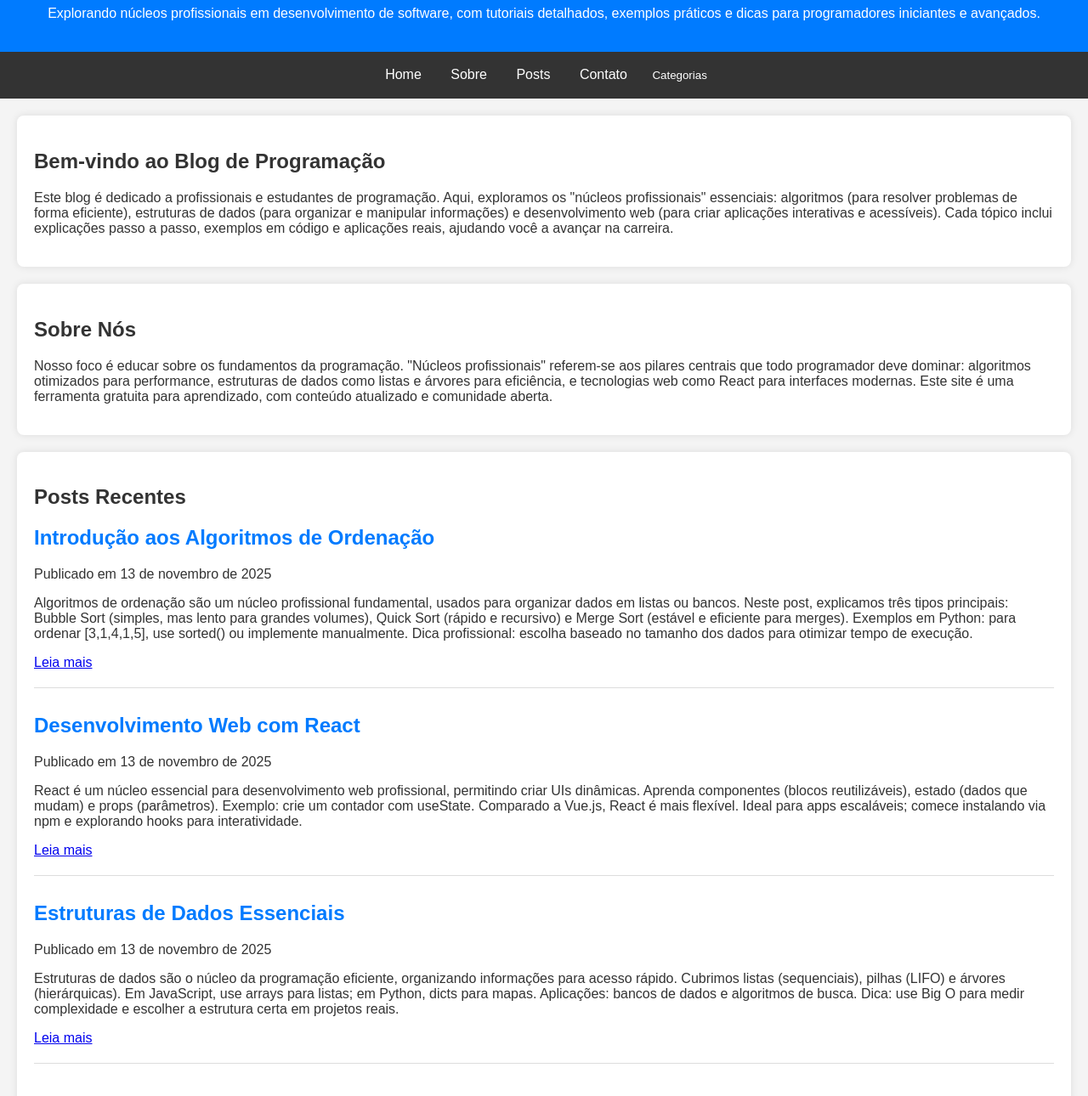
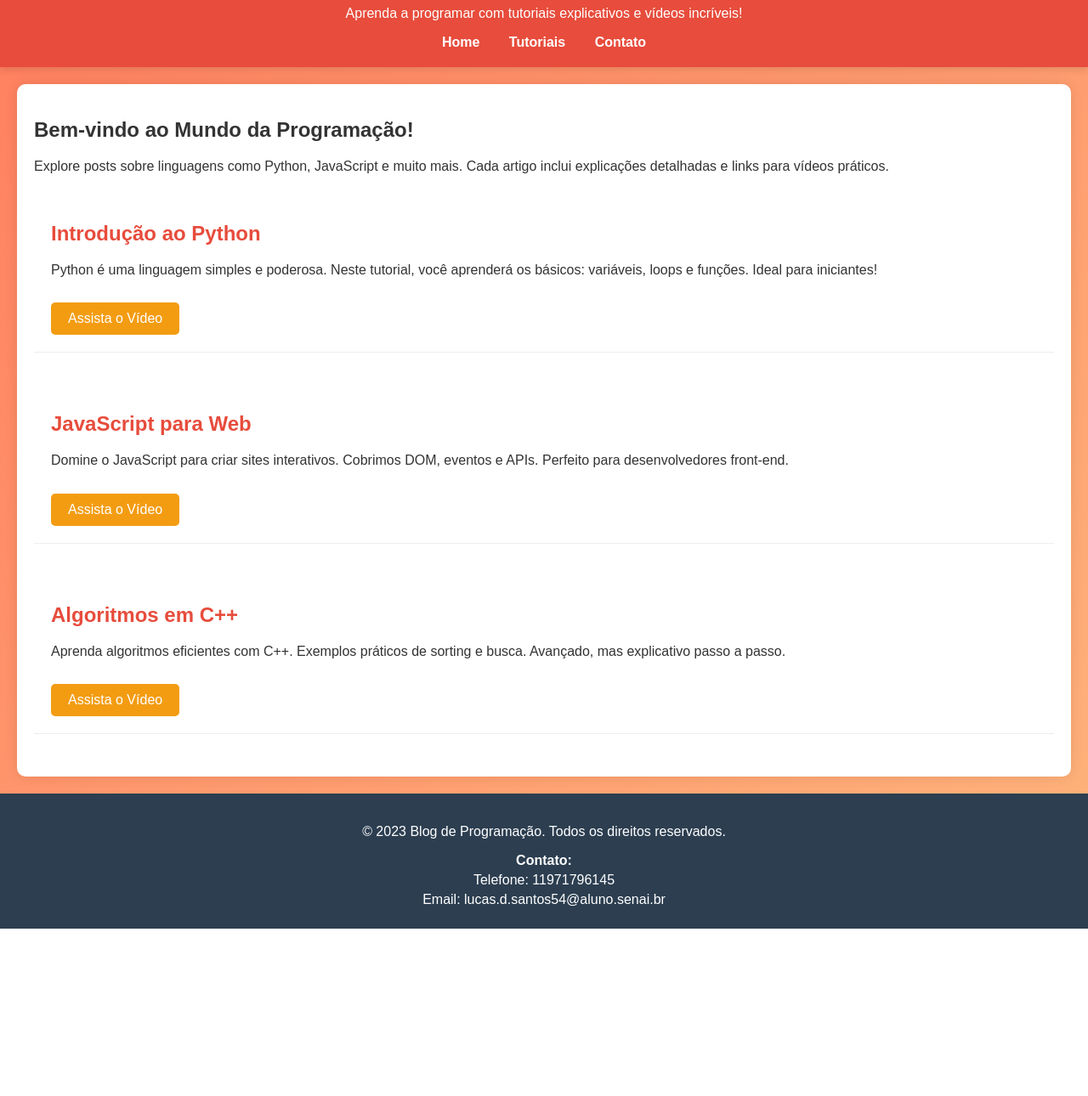
Before and after one commit to lucasdsantos54-prog/Blog-de-programa-o-5, a plain HTML site: page index.html in a window 1280 px wide. Shown: the part 93-1383 px from the top of the page at 85% size. After the commit the page ends 1186 px from the top, so only its background shows below. Drawn offline with Linux system fonts and the light colour scheme.

Commit message:
Update index.html

```diff
--- a/index.html
+++ b/index.html
@@ -3,215 +3,128 @@
 <head>
     <meta charset="UTF-8">
     <meta name="viewport" content="width=device-width, initial-scale=1.0">
-    <title>Blog de Programação - Núcleos Profissionais</title>
+    <title>Blog de Programação - Aprenda Codando</title>
     <style>
-        /* Estilos gerais do corpo da página */
         body {
-            font-family: Arial, sans-serif; /* Fonte legível e profissional */
+            font-family: 'Arial', sans-serif;
             margin: 0;
             padding: 0;
-            background-color: #f4f4f4; /* Fundo cinza claro para contraste */
-            color: #333; /* Texto escuro para boa legibilidade */
+            background: linear-gradient(135deg, #ff7e5f 0%, #feb47b 100%); /* Gradiente laranja-amarelo */
+            color: #333;
         }
-
-        /* Estilos do cabeçalho */
         header {
-            background-color: #007bff; /* Azul profissional */
+            background: #e74c3c; /* Vermelho vibrante */
             color: white;
             padding: 20px;
             text-align: center;
+            box-shadow: 0 4px 8px rgba(0,0,0,0.1);
         }
-
-        /* Estilos da navegação */
         nav {
-            background-color: #333; /* Fundo escuro para destaque */
-            padding: 10px;
-            text-align: center;
+            margin-top: 10px;
         }
         nav a {
             color: white;
             margin: 0 15px;
-            text-decoration: none; /* Remove sublinhado padrão */
+            text-decoration: none;
+            font-weight: bold;
+            transition: color 0.3s;
         }
         nav a:hover {
-            text-decoration: underline; /* Sublinha ao passar o mouse */
+            color: #FFD700; /* Dourado no hover */
         }
-
-        /* Estilos do dropdown (menu expansível) */
-        .dropdown {
-            position: relative;
-            display: inline-block;
-        }
-        .dropbtn {
-            background-color: #333;
-            color: white;
-            padding: 10px;
-            border: none;
-            cursor: pointer;
-        }
-        .dropdown-content {
-            display: none; /* Escondido por padrão */
-            position: absolute;
-            background-color: #f9f9f9;
-            min-width: 160px;
-            box-shadow: 0px 8px 16px 0px rgba(0,0,0,0.2);
-            z-index: 1;
-        }
-        .dropdown-content a {
-            color: black;
-            padding: 12px 16px;
-            text-decoration: none;
-            display: block;
-        }
-        .dropdown-content a:hover {
-            background-color: #f1f1f1;
-        }
-
-        /* Estilos das seções principais (containers) */
         .container {
-            max-width: 1200px; /* Largura máxima para responsividade */
+            max-width: 1200px;
             margin: 20px auto;
             padding: 20px;
-            background-color: white; /* Fundo branco para conteúdo */
-            border-radius: 8px; /* Bordas arredondadas */
-            box-shadow: 0 0 10px rgba(0,0,0,0.1); /* Sombra sutil para profundidade */
+            background: white;
+            border-radius: 10px;
+            box-shadow: 0 0 15px rgba(0,0,0,0.1);
         }
-
-        /* Estilos dos posts individuais */
         .post {
             margin-bottom: 30px;
-            padding-bottom: 20px;
-            border-bottom: 1px solid #ddd; /* Linha separadora entre posts */
+            padding: 20px;
+            border-bottom: 1px solid #eee;
         }
         .post h2 {
-            color: #007bff; /* Azul para títulos de posts */
+            color: #e74c3c; /* Vermelho para títulos */
+            margin-bottom: 10px;
         }
-
-        /* Estilos da seção de contato */
-        .contact {
-            background-color: #e9ecef; /* Fundo cinza claro */
+        .post p {
+            line-height: 1.6;
+        }
+        .video-link {
+            display: inline-block;
+            background: #f39c12; /* Laranja */
+            color: white;
+            padding: 10px 20px;
+            text-decoration: none;
+            border-radius: 5px;
+            margin-top: 10px;
+            transition: background 0.3s;
+        }
+        .video-link:hover {
+            background: #e67e22; /* Laranja escuro */
+        }
+        footer {
+            text-align: center;
             padding: 20px;
-            border-radius: 8px;
+            background: #2c3e50; /* Azul escuro */
+            color: white;
             margin-top: 20px;
         }
-
-        /* Estilos do rodapé */
-        footer {
-            text-align: center;
-            padding: 10px;
-            background-color: #333;
-            color: white;
-            margin-top: 20px;
+        .contato {
+            margin-top: 10px;
+        }
+        .contato p {
+            margin: 5px 0;
         }
     </style>
 </head>
 <body>
-    <!-- Cabeçalho do site: título e descrição explicativa -->
     <header>
         <h1>Blog de Programação</h1>
-        <p>Explorando núcleos profissionais em desenvolvimento de software, com tutoriais detalhados, exemplos práticos e dicas para programadores iniciantes e avançados.</p>
+        <p>Aprenda a programar com tutoriais explicativos e vídeos incríveis!</p>
+        <nav>
+            <a href="#home">Home</a>
+            <a href="#tutoriais">Tutoriais</a>
+            <a href="#contato">Contato</a>
+        </nav>
     </header>
 
-    <!-- Navegação: links para seções da página, com menu dropdown para categorias -->
-    <nav>
-        <a href="#home">Home</a>
-        <a href="#about">Sobre</a>
-        <a href="#posts">Posts</a>
-        <a href="#contact">Contato</a>
-        <!-- Menu dropdown para categorias (controlado por JS) -->
-        <div class="dropdown">
-            <button class="dropbtn">Categorias</button>
-            <div class="dropdown-content">
-                <a href="#algoritmos">Algoritmos</a>
-                <a href="#web">Desenvolvimento Web</a>
-                <a href="#dados">Estruturas de Dados</a>
+    <div class="container">
+        <section id="home">
+            <h2>Bem-vindo ao Mundo da Programação!</h2>
+            <p>Explore posts sobre linguagens como Python, JavaScript e muito mais. Cada artigo inclui explicações detalhadas e links para vídeos práticos.</p>
+        </section>
+
+        <section id="tutoriais">
+            <div class="post">
+                <h2>Introdução ao Python</h2>
+                <p>Python é uma linguagem simples e poderosa. Neste tutorial, você aprenderá os básicos: variáveis, loops e funções. Ideal para iniciantes!</p>
+                <a href="https://www.youtube.com/watch?v=rfscVS0vtbw" class="video-link" target="_blank">Assista o Vídeo</a>
             </div>
-        </div>
-    </nav>
 
-    <!-- Seção Home: introdução ao blog com explicações sobre núcleos profissionais -->
-    <div class="container" id="home">
-        <h2>Bem-vindo ao Blog de Programação</h2>
-        <p>Este blog é dedicado a profissionais e estudantes de programação. Aqui, exploramos os "núcleos profissionais" essenciais: algoritmos (para resolver problemas de forma eficiente), estruturas de dados (para organizar e manipular informações) e desenvolvimento web (para criar aplicações interativas e acessíveis). Cada tópico inclui explicações passo a passo, exemplos em código e aplicações reais, ajudando você a avançar na carreira.</p>
+            <div class="post">
+                <h2>JavaScript para Web</h2>
+                <p>Domine o JavaScript para criar sites interativos. Cobrimos DOM, eventos e APIs. Perfeito para desenvolvedores front-end.</p>
+                <a href="https://www.youtube.com/watch?v=PkZNo7MFNFg" class="video-link" target="_blank">Assista o Vídeo</a>
+            </div>
+
+            <div class="post">
+                <h2>Algoritmos em C++</h2>
+                <p>Aprenda algoritmos eficientes com C++. Exemplos práticos de sorting e busca. Avançado, mas explicativo passo a passo.</p>
+                <a href="https://www.youtube.com/watch?v=8hly31xKli0" class="video-link" target="_blank">Assista o Vídeo</a>
+            </div>
+        </section>
     </div>
 
-    <!-- Seção Sobre: mais detalhes sobre o blog e seus objetivos -->
-    <div class="container" id="about">
-        <h2>Sobre Nós</h2>
-        <p>Nosso foco é educar sobre os fundamentos da programação. "Núcleos profissionais" referem-se aos pilares centrais que todo programador deve dominar: algoritmos otimizados para performance, estruturas de dados como listas e árvores para eficiência, e tecnologias web como React para interfaces modernas. Este site é uma ferramenta gratuita para aprendizado, com conteúdo atualizado e comunidade aberta.</p>
-    </div>
-
-    <!-- Seção Posts: artigos detalhados com explicações expandidas -->
-    <div class="container" id="posts">
-        <h2>Posts Recentes</h2>
-        <div class="post" id="algoritmos">
-            <h2>Introdução aos Algoritmos de Ordenação</h2>
-            <p>Publicado em 13 de novembro de 2025</p>
-            <p>Algoritmos de ordenação são um núcleo profissional fundamental, usados para organizar dados em listas ou bancos. Neste post, explicamos três tipos principais: Bubble Sort (simples, mas lento para grandes volumes), Quick Sort (rápido e recursivo) e Merge Sort (estável e eficiente para merges). Exemplos em Python: para ordenar [3,1,4,1,5], use sorted() ou implemente manualmente. Dica profissional: escolha baseado no tamanho dos dados para otimizar tempo de execução.</p>
-            <a href="#" class="read-more">Leia mais</a>
+    <footer>
+        <p>&copy; 2023 Blog de Programação. Todos os direitos reservados.</p>
+        <div class="contato">
+            <p><strong>Contato:</strong></p>
+            <p>Telefone: 11971796145</p>
+            <p>Email: lucas.d.santos54@aluno.senai.br</p>
         </div>
-        <div class="post" id="web">
-            <h2>Desenvolvimento Web com React</h2>
-            <p>Publicado em 13 de novembro de 2025</p>
-            <p>React é um núcleo essencial para desenvolvimento web profissional, permitindo criar UIs dinâmicas. Aprenda componentes (blocos reutilizáveis), estado (dados que mudam) e props (parâmetros). Exemplo: crie um contador com useState. Comparado a Vue.js, React é mais flexível. Ideal para apps escaláveis; comece instalando via npm e explorando hooks para interatividade.</p>
-            <a href="#" class="read-more">Leia mais</a>
-        </div>
-        <div class="post" id="dados">
-            <h2>Estruturas de Dados Essenciais</h2>
-            <p>Publicado em 13 de novembro de 2025</p>
-            <p>Estruturas de dados são o núcleo da programação eficiente, organizando informações para acesso rápido. Cubrimos listas (sequenciais), pilhas (LIFO) e árvores (hierárquicas). Em JavaScript, use arrays para listas; em Python, dicts para mapas. Aplicações: bancos de dados e algoritmos de busca. Dica: use Big O para medir complexidade e escolher a estrutura certa em projetos reais.</p>
-            <a href="#" class="read-more">Leia mais</a>
-        </div>
-        <!-- Adicione mais posts aqui se quiser -->
-    </div>
-
-    <!-- Seção Contato: detalhes para contato -->
-    <div class="container" id="contact">
-        <h2>Contato</h2>
-        <div class="contact">
-            <p><strong>Telefone:</strong> 11 97179 6145</p>
-            <p><strong>Email:</strong> <a href="mailto:lucas.d.santos54@aluno.senai.br">lucas.d.santos54@aluno.senai.br</a></p>
-            <p>Entre em contato para sugestões de posts, dúvidas sobre núcleos profissionais ou colaborações. Estamos aqui para ajudar a comunidade de programadores crescer!</p>
-        </div>
-    </div>
-
-    <!-- Rodapé: direitos autorais -->
-    <footer>
-        <p>&copy; 2025 Blog de Programação. Todos os direitos reservados. Criado para educar e inspirar programadores em núcleos essenciais.</p>
     </footer>
-
-    <script>
-        // JavaScript inline para interatividade
-        document.addEventListener('DOMContentLoaded', function() {
-            // Função para o menu dropdown: mostra/esconde as opções ao clicar
-            const dropdown = document.querySelector('.dropdown');
-            const dropbtn = document.querySelector('.dropbtn');
-            const dropdownContent = document.querySelector('.dropdown-content');
-
-            dropbtn.addEventListener('click', function() {
-                // Alterna a visibilidade do menu
-                dropdownContent.style.display = dropdownContent.style.display === 'block' ? 'none' : 'block';
-            });
-
-            // Fecha o dropdown se clicar fora dele
-            window.addEventListener('click', function(event) {
-                if (!dropdown.contains(event.target)) {
-                    dropdownContent.style.display = 'none';
-                }
-            });
-
-            // Função para os links "Leia mais": mostra um alerta explicativo
-            const readMoreLinks = document.querySelectorAll('.read-more');
-            readMoreLinks.forEach(link => {https://ic.unicamp.br/~mc102/aulas/aula10.pdf
-                link.addEventListener('click', function(event) {
-                    event.preventDefault(); // Impede o link de redirecionar
-                    alert('Este é um exemplo interativo! Em um site real, isso levaria a uma página completa com código, imagens e mais detalhes sobre o tópico de programação.'); // Alerta explicativo
-                });
-            });
-
-            // Log no console para confirmar carregamento (pressione F12 para ver)
-            console.log('Site carregado com sucesso! Explore os núcleos profissionais em programação.');
-        });
-    </script>
 </body>
 </html>
```
